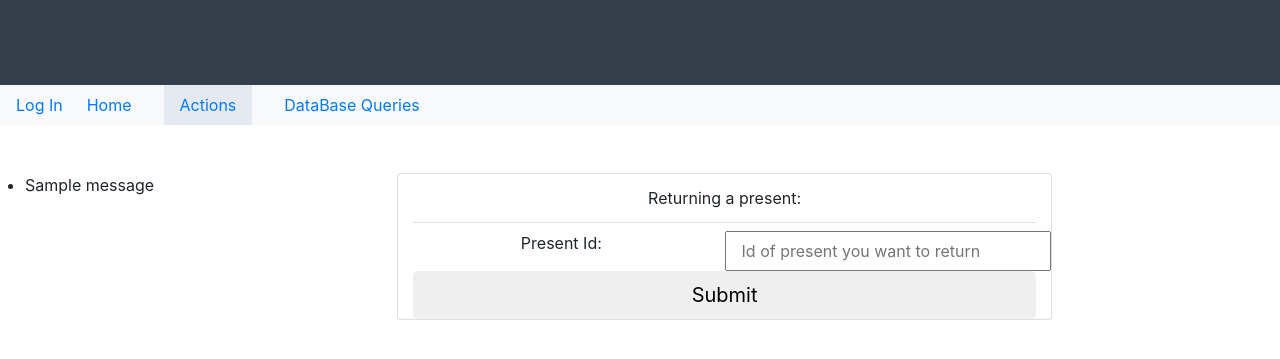
After one commit to LilJohny/FriendsRenting, a Flask app: template src/templates/return_present.html in a window 1280 px wide. The commit adds this page. Shown: the top 359 px of the page. Run offline with Flask 2, Linux system fonts and the light colour scheme; the template is opened without the code that fills it, so the values that code supplies are empty, except form fields; tables that the repository leaves empty hold one stand-in row (values such as "Sample post"); one stand-in notice (Sample message) is shown; form fields are guessed from the names that the template uses; parts of the project's set-up code (start-up, migrations or seed data) failed here and were passed over; some libraries are stand-ins or nearby versions.

Commit message:
Implemented returning a present action

```diff
--- a/src/templates/actions_friends.html
+++ b/src/templates/actions_friends.html
@@ -35,7 +35,7 @@
                 <button class="dropdown-item" type="button" onclick="location.href='/take_a_holiday'">Take
                     a holiday
                 </button>
-                <button class="dropdown-item" type="button">Return a present</button>
+                <button class="dropdown-item" type="button" onclick="location.href='/returning_a_present'">Return a present</button>
             </div>
         </div>
     </div>
--- /dev/null
+++ b/src/templates/return_present.html
@@ -0,0 +1,54 @@
+{% extends "base.html" %}
+{% block title %}
+    <title>Dashboard - Returning a present</title>
+{% endblock %}
+
+
+{% block styles %}
+    <link rel="stylesheet" type="text/css" href="{{ url_for('static',filename='styles/profile.css') }}">
+{% endblock %}
+
+
+{% block content %}
+    <nav class="navbar navbar-light bg-light">
+        <form class="form-inline">
+            <div>
+                {% if current_user.is_anonymous %}
+                    <a href="{{ url_for('login') }}">Log In</a>
+                {% else %}
+                    <a href="{{ url_for('logout') }}">Log Out</a>
+                {% endif %}
+            </div>
+            <a class="nav-item nav-link" href="{{ url_for('index') }}">Home</a>
+            <a class="nav-item nav-link active" href="{{ url_for('actions') }}">Actions</a>
+            <a class="nav-item nav-link" href="{{ url_for('queries') }}">DataBase Queries</a>
+        </form>
+        {% if not current_user.is_anonymous %}
+            <a class="nav-item nav-link" href="{{ url_for('profile') }}">Profile</a>
+        {% endif %}
+    </nav>
+    <div class="row mt-5">
+        {% with messages = get_flashed_messages() %}
+            {% if messages %}
+                <ul class=flashes>
+                    {% for message in messages %}
+                        <li>{{ message }}</li>
+                    {% endfor %}
+                </ul>
+            {% endif %}
+        {% endwith %}
+        <div class="card col-6 m-auto">
+            <div class="card-header">Returning a present:</div>
+            <form action="{{ url_for('return_a_present') }}" method="POST">
+                {{ form.hidden_tag() }}
+                <div class="mt-2">
+                    <div class="row mt-2">
+                        <p class="col-6">Present Id:</p>
+                        {{ form.present_id(class_="col-6", placeholder="Id of present you want to return") }}
+                    </div>
+                </div>
+                {{ form.submit(class_="btn btn-lg btn-block") }}
+            </form>
+        </div>
+    </div>
+{% endblock %}
```
Also changed, not shown: src/forms/present_form.py (added, +11 -0 lines).
